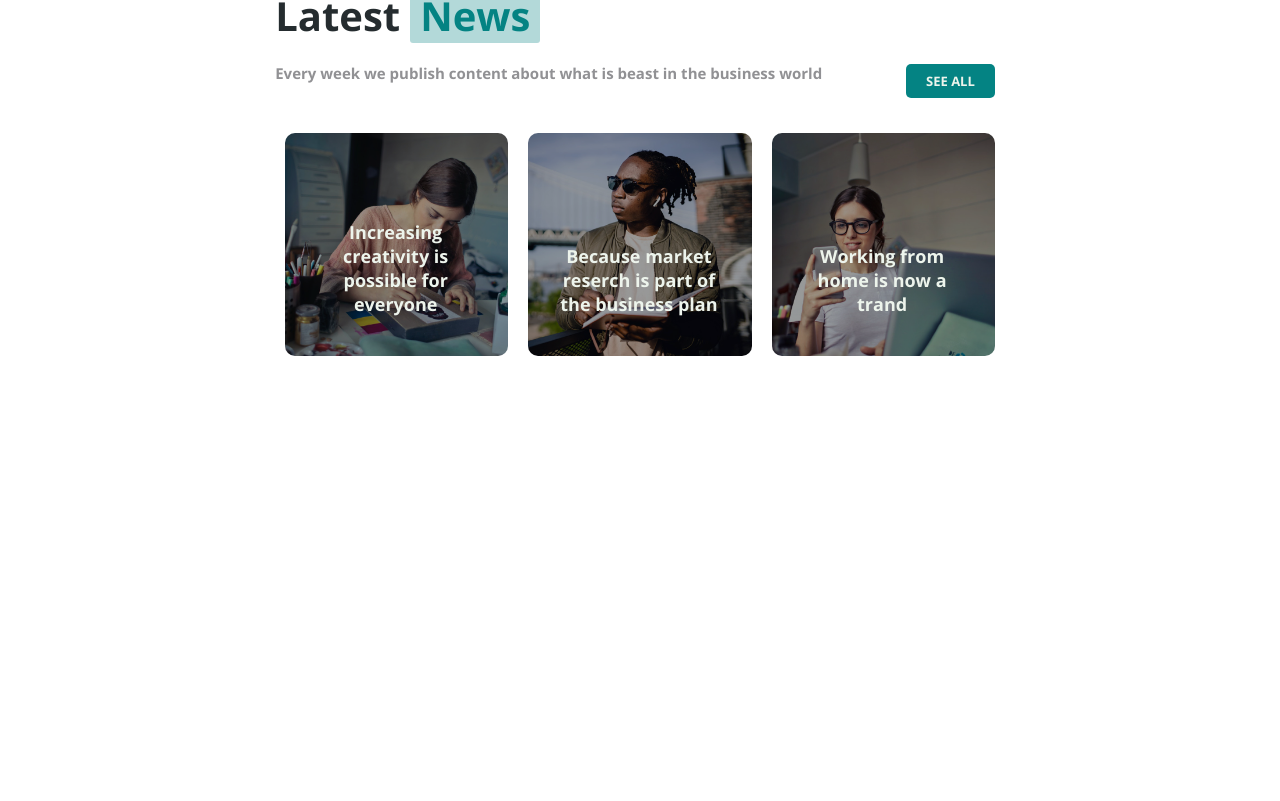
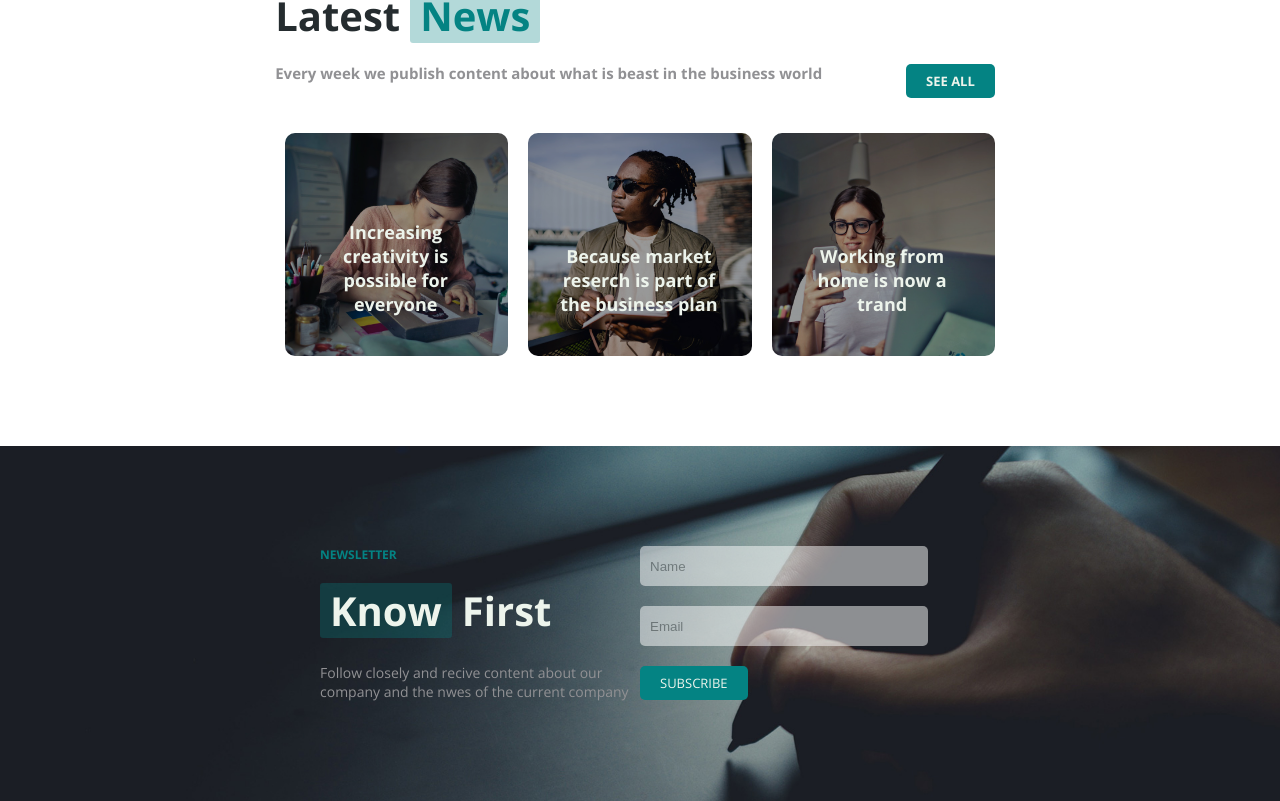
Before and after one commit to DavidePisani/proj-html-vuejs, a Vue app: page / in a window 1280 px wide. Shown: the part 2122-2923 px from the top of the page. Before the commit the page ends 2568 px from the top, so only its background shows below. Built offline with nearby package versions, Linux system fonts and the light colour scheme.

Commit message:
fine  MainNewsLetter

```diff
--- a/src/App.vue
+++ b/src/App.vue
@@ -7,6 +7,7 @@
       <MainCompany/>
       <MainPartner/>
       <MainNews/>
+      <MainNewsLetter/>
     </main>
 
   </div>
@@ -18,6 +19,7 @@ import MainBusiness from './components/MainBusiness.vue'
 import MainCompany from './components/MainCompany.vue'
 import MainPartner from './components/MainPartner.vue'
 import MainNews from './components/MainNews.vue'
+import MainNewsLetter from './components/MainNewsLetter.vue'
 
 export default {
   name: 'App',
@@ -27,6 +29,8 @@ export default {
     MainCompany,
     MainPartner,
     MainNews,
+    MainNewsLetter,
+
   },
 
   data(){
@@ -60,6 +64,24 @@ export default {
 
         footerLinks:[
           {
+            footerTitle:"About",
+            element:[ "ciao", ],
+            itemImg:"fa-chevron-right",
+            url:"#"
+
+          },
+          {
+            footerTitle:"About",
+            element:[ "ciao", ],
+            itemImg:"fa-chevron-right",
+            url:"#"
+
+          },
+          {
+            footerTitle:"About",
+            element:[ "ciao", ],
+            itemImg:"fa-chevron-right",
+            url:"#"
 
           },
 
--- /dev/null
+++ b/src/components/MainNewsLetter.vue
@@ -0,0 +1,94 @@
+<template>
+    <section class="newsletter">
+        <div class="container">
+            <div class="card">
+                 <p class="about">NEWSLETTER</p>
+                <span class="prev">Know</span><span>First</span>
+                <div class="descriprion">Follow closely and recive content about our company and the nwes of the current company</div>
+            </div>
+
+            <div class="card">
+                <input type="text" placeholder="Name"><br>
+                <input type="email" placeholder="Email"><br>
+                <a class="btn" href="#">SUBSCRIBE</a>
+            </div>
+        </div>
+
+    </section>
+
+</template>
+
+<script>
+export default {
+    name:"MainNewsLetter"
+
+}
+</script>
+
+<style lang="scss" scoped>
+@import '../assets/style/variables.scss';
+@import '../assets/style/common.scss';
+.newsletter{
+    background-image: url(../assets/img/bg-1.jpg);
+    background-position: center;
+    background-size: cover;
+    width: 100%;
+
+    .container{
+        width: 50%;
+        margin: 0 auto;
+        padding-block: 100px;
+        display: flex;
+
+        .card{
+            width: 50%;
+
+            .about{
+                color: $color_4;
+                font-size: 12px;
+                padding-bottom: 20px;
+                font-weight: bolder;
+            }
+            .prev{
+                font-size: 40px;
+                font-weight: bolder;
+                padding: 0 10px;
+                background-color: rgba($color: $color_4, $alpha: 0.3);
+                border-radius: 3px;
+            }
+            span{
+                color:$color_1;
+                font-size: 40px;
+                font-weight: bolder;
+                padding-left: 10px;
+                padding-bottom: 10px;
+            }
+            .descriprion{
+                font-size: 14px;
+                padding-top: 25px;
+                color: $color_5;
+            }
+
+            input{
+                width: 90%;
+                height: 40px;
+                margin-bottom: 20px;
+                outline: none;
+                padding-left: 10px;
+                border-radius:5px;
+                border: 0;
+                opacity: 0.5;
+            }
+
+            .btn{
+                color: $color_1;
+                background-color:$color_4;
+                font-size: 13px;
+                border-radius: 5px;
+                padding: 8px 20px;
+            }
+        }
+    }
+}
+
+</style>
```
